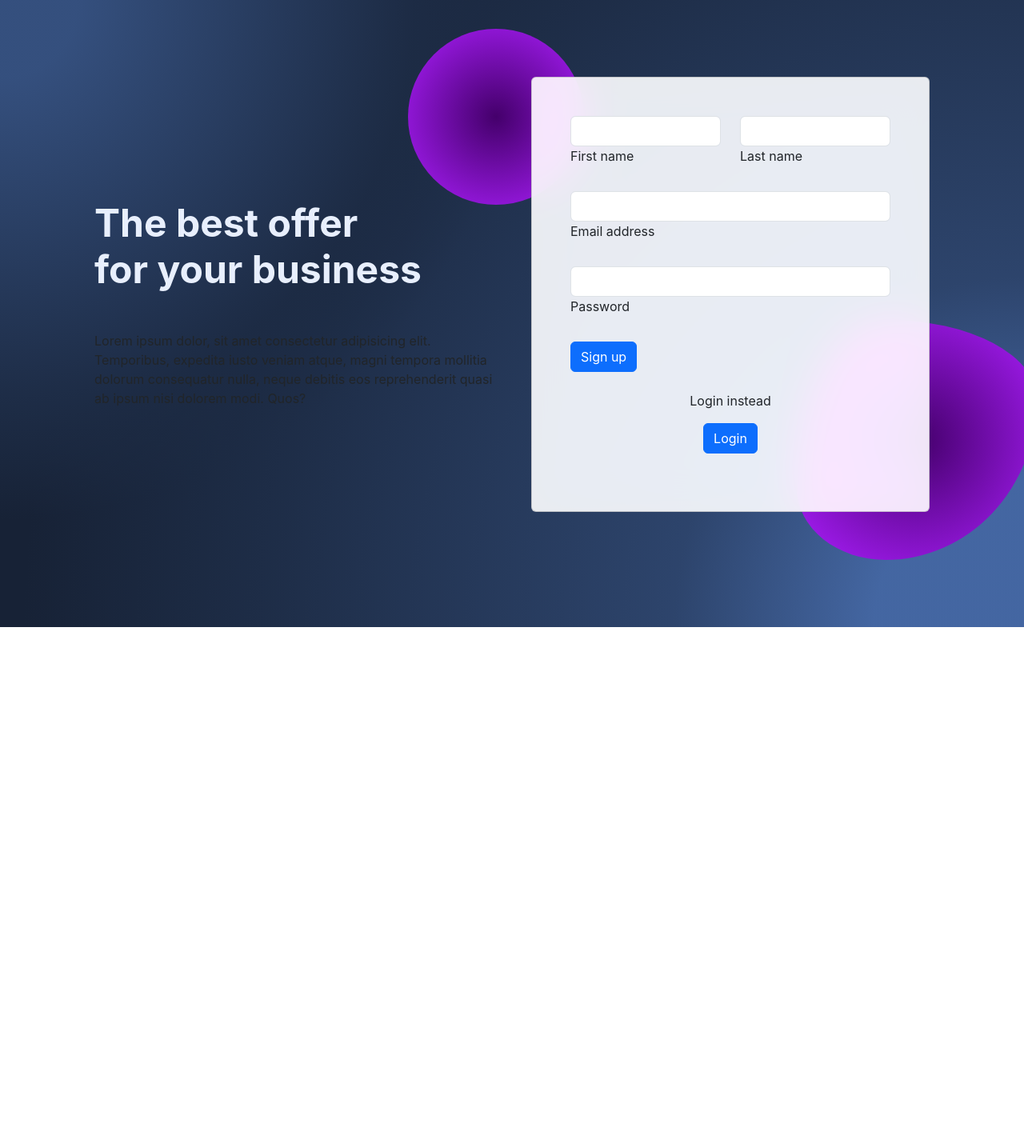
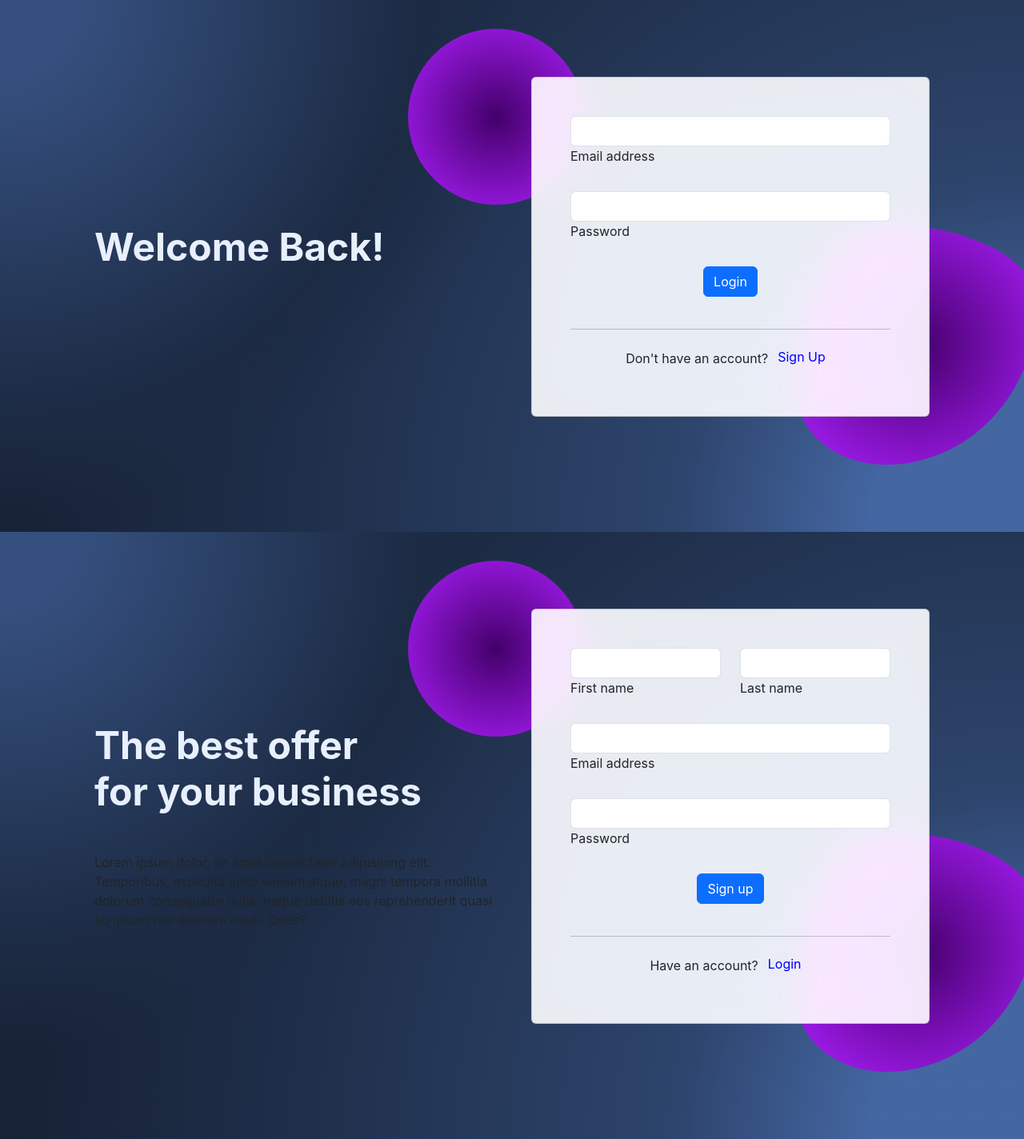
Before and after one commit to miteshp2110/SDP-1, a React (Create React App) app in the folder client/: page / in a window 1280 px wide. Shown: the whole page at 80% size. Before the commit the page ends 800 px from the top, so only its background shows below. Built offline with nearby package versions, Linux system fonts and the light colour scheme.

Commit message:
Layout of Login and SignUp pages

```diff
--- a/client/src/App.js
+++ b/client/src/App.js
@@ -1,9 +1,10 @@
-import logo from './logo.svg';
 import './App.css';
 import SignUp from './Components/SignUp/SignUp';
+import Login from './Components/Login/Login';
 function App() {
   return (
-    <SignUp/>
+    <><Login />
+    <SignUp /></>
   );
 }
 
--- a/client/src/Components/Login/Login.jsx
+++ b/client/src/Components/Login/Login.jsx
@@ -0,0 +1,56 @@
+import './LoginStyle.css'
+
+const Login=()=>{
+  return(
+<section className="background-radial-gradient overflow-hidden">
+  <div className="container px-4 py-5 px-md-5 text-center text-lg-start my-5">
+    <div className="row gx-lg-5 align-items-center mb-5">
+      <div className="col-lg-6 mb-5 mb-lg-0" >
+        <h1 className="my-5 display-5 fw-bold ls-tight" style={{color: `hsl(218, 81%, 95%)`}}>
+          Welcome Back!
+        </h1>
+      </div>
+
+      <div className="col-lg-6 mb-5 mb-lg-0 position-relative">
+        <div id="radius-shape-1" className="position-absolute rounded-circle shadow-5-strong"></div>
+        <div id="radius-shape-2" className="position-absolute shadow-5-strong"></div>
+
+        <div className="card bg-glass">
+          <div className="card-body px-4 py-5 px-md-5">
+            <form>
+              <div className="form-outline mb-4">
+                <input type="email" id="form3Example3" className="form-control" />
+                <label className="form-label" for="form3Example3">Email address</label>
+              </div>
+
+              <div className="form-outline mb-4">
+                <input type="password" id="form3Example4" className="form-control" />
+                <label className="form-label" for="form3Example4">Password</label>
+              </div>
+
+              <div className="text-center">
+                <button type="submit" className="btn btn-primary btn-block mb-4">
+                  Login
+                </button>
+              </div>
+
+              <div className="text-center">
+                <hr/>
+                <span className="mb-2">
+                  Don't have an account?
+                </span>
+                <button type="submit" className="btn btn-primary btn-block mb-2" style={{background: 'none', border: 'none', color: 'blue'}}>
+                  Sign Up
+                </button>
+              </div>
+            </form>
+          </div>
+        </div>
+      </div>
+    </div>
+  </div>
+</section>
+  )
+}
+
+export default Login;
--- a/client/src/Components/SignUp/SignUp.jsx
+++ b/client/src/Components/SignUp/SignUp.jsx
@@ -1,12 +1,9 @@
+import Login from '../Login/Login';
 import './SignUpStyle.css'
 
-const SignUp=()=>{
-
+const SignUp=()=> {
   return(
-
 <section className="background-radial-gradient overflow-hidden">
-
-
   <div className="container px-4 py-5 px-md-5 text-center text-lg-start my-5">
     <div className="row gx-lg-5 align-items-center mb-5">
       <div className="col-lg-6 mb-5 mb-lg-0" >
@@ -29,57 +26,45 @@ const SignUp=()=>{
         <div className="card bg-glass">
           <div className="card-body px-4 py-5 px-md-5">
             <form>
-
               <div className="row">
                 <div className="col-md-6 mb-4">
                   <div className="form-outline">
-                    {/* Taking First name input id="First_name" */}
                     <input type="text" id="First_name" className="form-control" />
                     <label className="form-label" for="First_name">First name</label>
                   </div>
                 </div>
                 <div className="col-md-6 mb-4">
                   <div className="form-outline">
-                    {/* Taking Last name input id="First_name" */}
                     <input type="text" id="Last_name" className="form-control" />
                     <label className="form-label" for="Last_name">Last name</label>
                   </div>
                 </div>
               </div>
 
-
               <div className="form-outline mb-4">
                 <input type="email" id="form3Example3" className="form-control" />
                 <label className="form-label" for="form3Example3">Email address</label>
               </div>
-
 
               <div className="form-outline mb-4">
                 <input type="password" id="form3Example4" className="form-control" />
                 <label className="form-label" for="form3Example4">Password</label>
               </div>
 
-
-              {/* <div className="form-check d-flex justify-content-center mb-4">
-                <input className="form-check-input me-2" type="checkbox" value="" id="form2Example33" checked />
-                <label className="form-check-label" for="form2Example33">
-                  Subscribe to our newsletter
-                </label>
-              </div> */}
-
-
+              <div className="text-center">
                 <button type="submit" className="btn btn-primary btn-block mb-4">
                   Sign up
                 </button>
-
+              </div>
 
               <div className="text-center">
-                <p>Login instead</p>
-
-                <button type="submit" className="btn btn-primary btn-block mb-4">
+                <hr />
+                <span className="mb-2">
+                  Have an account?
+                </span>
+                <button type="submit" className="btn btn-primary btn-block mb-2" style={{background: 'none', border: 'none', color: 'blue'}}>
                   Login
                 </button>
-
               </div>
             </form>
           </div>
@@ -88,9 +73,7 @@ const SignUp=()=>{
     </div>
   </div>
 </section>
-
   )
-
 }
 
 export default SignUp;
```
Lines whose indentation alone changed are shown as unchanged.
